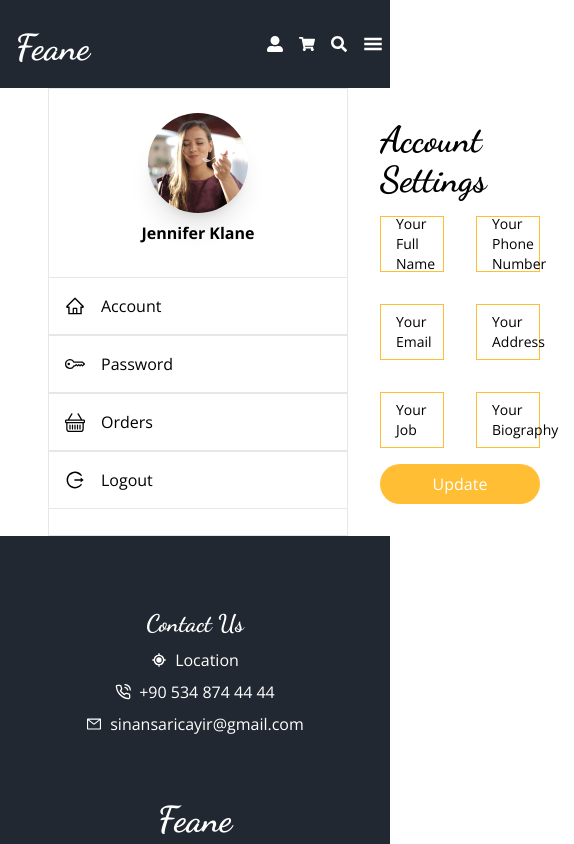
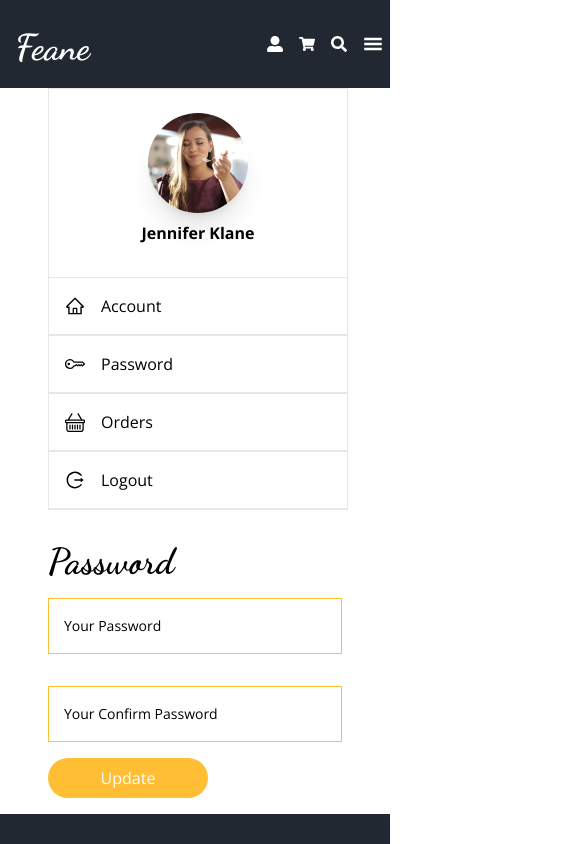
Before and after one commit to sinansaricayir/nextjs-food-ordering, a Next.js app: page /profile in a window 390 px wide. Both pictures are taken after a click on the button "Password". Shown: the top 844 px of the page, 574 px wide, since content can reach past the window. Built offline with nearby package versions, Linux system fonts and the light colour scheme.

Commit message:
Account & Password & Order Components

```diff
--- /dev/null
+++ b/components/profile/Account.jsx
@@ -0,0 +1,101 @@
+import Input from "@/components/form/Input";
+import Title from "@/components/ui/Title";
+import { useFormik } from "formik";
+import { profileSchema } from "@/schema/profile";
+
+const Account = () => {
+  const onSubmit = async (values, action) => {
+    await new Promise((resolve) => setTimeout(resolve, 3000));
+    action.resetForm();
+  };
+
+  const { values, errors, touched, handleBlur, handleChange, handleSubmit } =
+    useFormik({
+      initialValues: {
+        fullName: "",
+        phoneNumber: "",
+        email: "",
+        address: "",
+        job: "",
+        bio: "",
+      },
+      onSubmit,
+      validationSchema: profileSchema,
+    });
+
+  const inputs = [
+    {
+      id: 1,
+      name: "fullName",
+      type: "text",
+      placeholder: "Your Full Name",
+      value: values.fullName,
+      errorMessage: errors.fullName,
+      touched: touched.fullName,
+    },
+    {
+      id: 2,
+      name: "phoneNumber",
+      type: "number",
+      placeholder: "Your Phone Number",
+      value: values.phoneNumber,
+      errorMessage: errors.phoneNumber,
+      touched: touched.phoneNumber,
+    },
+    {
+      id: 3,
+      name: "email",
+      type: "email",
+      placeholder: "Your Email",
+      value: values.email,
+      errorMessage: errors.email,
+      touched: touched.email,
+    },
+    {
+      id: 4,
+      name: "address",
+      type: "text",
+      placeholder: "Your Address",
+      value: values.address,
+      errorMessage: errors.address,
+      touched: touched.address,
+    },
+    {
+      id: 5,
+      name: "job",
+      type: "text",
+      placeholder: "Your Job",
+      value: values.job,
+      errorMessage: errors.job,
+      touched: touched.job,
+    },
+    {
+      id: 6,
+      name: "bio",
+      type: "text",
+      placeholder: "Your Biography",
+      value: values.bio,
+      errorMessage: errors.bio,
+      touched: touched.bio,
+    },
+  ];
+
+  return (
+    <form className="flex-1 md:p-8 p-0" onSubmit={handleSubmit}>
+      <Title className="text-4xl mb-4 md:mt-0 mt-8">Account Settings</Title>
+      <div className="grid lg:grid-cols-2 gap-8">
+        {inputs.map((input) => (
+          <Input
+            key={input.id}
+            {...input}
+            onChange={handleChange}
+            onBlur={handleBlur}
+          />
+        ))}
+      </div>
+      <button className="btn-primary mt-4 w-40 md:mb-0 mb-4">Update</button>
+    </form>
+  );
+};
+
+export default Account;
--- /dev/null
+++ b/components/profile/Order.jsx
@@ -0,0 +1,53 @@
+import Title from "@/components/ui/Title";
+
+const Order = () => {
+  return (
+    <div className="flex-1 md:p-8 p-0">
+      <Title className="text-4xl mb-8 md:mt-0 mt-8">Orders</Title>
+      <div className="w-full overflow-auto">
+        <table className="w-full text-sm text-center text-gray-500 min-w-[1000px]">
+          <thead className="text-xs text-gray-400 bg-gray-700 uppercase">
+            <tr>
+              <th scope="col" className="py-3 px-6">
+                ID
+              </th>
+              <th scope="col" className="py-3 px-6">
+                ADDRESS
+              </th>
+              <th scope="col" className="py-3 px-6">
+                DATE
+              </th>
+              <th scope="col" className="py-3 px-6">
+                TOTAL
+              </th>
+              <th scope="col" className="py-3 px-6">
+                STATUS
+              </th>
+            </tr>
+          </thead>
+          <tbody>
+            <tr className="bg-secondary border-gray-700 hover:bg-primary duration-500">
+              <td className="flex justify-center items-center gap-1 py-4 px-6 font-medium whitespace-nowrap hover:text-white">
+                <span>7434AU5E</span>
+              </td>
+              <td className="py-4 px-6 font-medium whitespace-nowrap hover:text-white">
+                <span>Ankara</span>
+              </td>
+              <td className="py-4 px-6 font-medium whitespace-nowrap hover:text-white">
+                02-05-2023
+              </td>
+              <td className="py-4 px-6 font-medium whitespace-nowrap hover:text-white">
+                $18
+              </td>
+              <td className="py-4 px-6 font-medium whitespace-nowrap hover:text-white">
+                preparing
+              </td>
+            </tr>
+          </tbody>
+        </table>
+      </div>
+    </div>
+  );
+};
+
+export default Order;
--- /dev/null
+++ b/components/profile/Password.jsx
@@ -0,0 +1,64 @@
+import Input from "@/components/form/Input";
+import Title from "@/components/ui/Title";
+import { useFormik } from "formik";
+import { newPasswordSchema } from "@/schema/newPassword";
+
+const Password = () => {
+  const onSubmit = async (values, action) => {
+    await new Promise((resolve) => setTimeout(resolve, 3000));
+    action.resetForm();
+    console.log(values);
+  };
+
+  const { values, errors, touched, handleBlur, handleChange, handleSubmit } =
+    useFormik({
+      initialValues: {
+        password: "",
+        confirmPassword: "",
+      },
+      onSubmit,
+      validationSchema: newPasswordSchema,
+    });
+
+  const inputs = [
+    {
+      id: 1,
+      name: "password",
+      type: "password",
+      placeholder: "Your Password",
+      value: values.password,
+      errorMessage: errors.password,
+      touched: touched.password,
+    },
+    {
+      id: 2,
+      name: "confirmPassword",
+      type: "password",
+      placeholder: "Your Confirm Password",
+      value: values.confirmPassword,
+      errorMessage: errors.confirmPassword,
+      touched: touched.confirmPassword,
+    },
+  ];
+
+  return (
+    <form className="flex-1 md:p-8 p-0" onSubmit={handleSubmit}>
+      <Title className="text-4xl mb-4 md:mt-0 mt-8">Password</Title>
+      <div className="grid lg:grid-cols-2 gap-8">
+        {inputs.map((input) => (
+          <Input
+            key={input.id}
+            {...input}
+            onChange={handleChange}
+            onBlur={handleBlur}
+          />
+        ))}
+      </div>
+      <button className="btn-primary mt-4 w-40 md:mb-0 mb-4" type="submit">
+        Update
+      </button>
+    </form>
+  );
+};
+
+export default Password;
--- a/pages/profile/index.jsx
+++ b/pages/profile/index.jsx
@@ -1,94 +1,22 @@
-import Input from "@/components/form/Input";
-import Title from "@/components/ui/Title";
 import Head from "next/head";
 import Image from "next/image";
 import { AiOutlineHome, AiOutlineLogout } from "react-icons/ai";
 import { BsKey, BsBasket } from "react-icons/bs";
-import { useFormik } from "formik";
-import { profileSchema } from "@/schema/profile";
+
+import { useState } from "react";
+import Account from "@/components/profile/Account";
+import Password from "@/components/profile/Password";
+import Order from "@/components/profile/Order";
 
 const Profile = () => {
-  const onSubmit = async (values, action) => {
-    await new Promise((resolve) => setTimeout(resolve, 3000));
-    action.resetForm();
-  };
-
-  const { values, errors, touched, handleBlur, handleChange, handleSubmit } =
-    useFormik({
-      initialValues: {
-        fullName: "",
-        phoneNumber: "",
-        email: "",
-        persons: "",
-        date: "",
-      },
-      onSubmit,
-      validationSchema: profileSchema,
-    });
-
-  const inputs = [
-    {
-      id: 1,
-      name: "fullName",
-      type: "text",
-      placeholder: "Your Full Name",
-      value: values.fullName,
-      errorMessage: errors.fullName,
-      touched: touched.fullName,
-    },
-    {
-      id: 2,
-      name: "phoneNumber",
-      type: "number",
-      placeholder: "Your Phone Number",
-      value: values.phoneNumber,
-      errorMessage: errors.phoneNumber,
-      touched: touched.phoneNumber,
-    },
-    {
-      id: 3,
-      name: "email",
-      type: "email",
-      placeholder: "Your Email",
-      value: values.email,
-      errorMessage: errors.email,
-      touched: touched.email,
-    },
-    {
-      id: 4,
-      name: "address",
-      type: "text",
-      placeholder: "Your Address",
-      value: values.address,
-      errorMessage: errors.address,
-      touched: touched.address,
-    },
-    {
-      id: 5,
-      name: "job",
-      type: "text",
-      placeholder: "Your Job",
-      value: values.job,
-      errorMessage: errors.job,
-      touched: touched.job,
-    },
-    {
-      id: 6,
-      name: "bio",
-      type: "text",
-      placeholder: "Your Biography",
-      value: values.bio,
-      errorMessage: errors.bio,
-      touched: touched.bio,
-    },
-  ];
+  const [tab, setTab] = useState(0);
 
   return (
     <div className="min-h-[calc(100vh_-_400px)]">
       <Head>
         <title>Food Ordering | Profile</title>
       </Head>
-      <div className="flex mx-12">
+      <div className="md:flex mx-12">
         <div className="border min-w-[300px]">
           <div className="relative flex flex-col items-center gap-2 p-6">
             <Image
@@ -101,15 +29,24 @@ const Profile = () => {
             <b className="mb-2">Jennifer Klane</b>
           </div>
           <div className="flex flex-col">
-            <button className="flex items-center duration-500 justify-start border-b border-t hover:bg-primary hover:text-white p-4 gap-x-4">
+            <button
+              onClick={() => setTab(0)}
+              className="flex items-center duration-500 justify-start border-b border-t hover:bg-primary hover:text-white p-4 gap-x-4"
+            >
               <AiOutlineHome size={20} />
               Account
             </button>
-            <button className="flex items-center duration-500 justify-start border-b border-t hover:bg-primary hover:text-white p-4 gap-x-4">
+            <button
+              onClick={() => setTab(1)}
+              className="flex items-center duration-500 justify-start border-b border-t hover:bg-primary hover:text-white p-4 gap-x-4"
+            >
               <BsKey size={20} />
               Password
             </button>
-            <button className="flex items-center duration-500 justify-start border-b border-t hover:bg-primary hover:text-white p-4 gap-x-4">
+            <button
+              onClick={() => setTab(2)}
+              className="flex items-center duration-500 justify-start border-b border-t hover:bg-primary hover:text-white p-4 gap-x-4"
+            >
               <BsBasket size={20} />
               Orders
             </button>
@@ -122,20 +59,9 @@ const Profile = () => {
             </button>
           </div>
         </div>
-        <form className="p-8 flex-1" onSubmit={handleSubmit}>
-          <Title className="text-4xl mb-4">Account Settings</Title>
-          <div className="grid grid-cols-2 gap-8">
-            {inputs.map((input) => (
-              <Input
-                key={input.id}
-                {...input}
-                onChange={handleChange}
-                onBlur={handleBlur}
-              />
-            ))}
-          </div>
-          <button className="btn-primary mt-4 w-40">Update</button>
-        </form>
+        {tab === 0 && <Account />}
+        {tab === 1 && <Password />}
+        {tab === 2 && <Order />}
       </div>
     </div>
   );
--- /dev/null
+++ b/schema/newPassword.js
@@ -0,0 +1,14 @@
+import * as Yup from "yup";
+
+export const newPasswordSchema = Yup.object({
+  password: Yup.string()
+    .required("Password is required.")
+    .min(8, "Password must be at least 8 characters.")
+    .matches(
+      /^(?=.*[a-z])(?=.*[A-Z])(?=.*[0-9])(?=.*[!@#\$%\^&\*])(?=.{8,})/,
+      "Must Contain 8 Characters, One Uppercase, One Lowercase, One Number and One Special Case Character"
+    ),
+  confirmPassword: Yup.string()
+    .required("Confirm password is required.")
+    .oneOf([Yup.ref("password"), null], "Passwords must match!"),
+});
```
